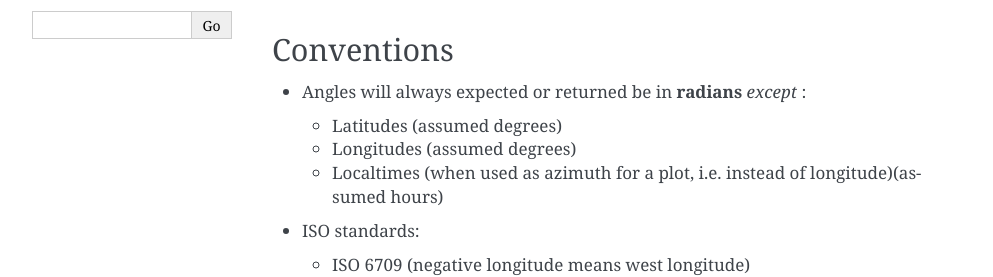
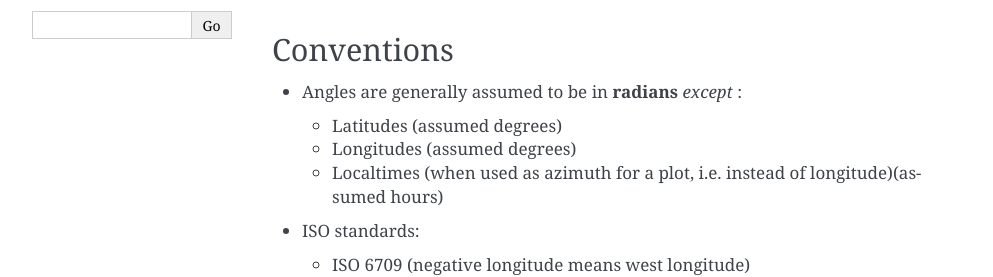
Before and after one commit to lkilcommons/geospacepy-lite, a Sphinx documentation site: the page built from docs/source/index.rst, in a window 1280 px wide. Shown: the part 321-598 px from the top of the page, without its empty margins (148-1141 px from the left). Built offline with Sphinx 7.4.7, drawn with Linux system fonts in a browser that asks for light colours.

Commit message:
Add contribution to docs frontpage

```diff
--- a/docs/source/index.rst
+++ b/docs/source/index.rst
@@ -14,7 +14,7 @@ The dependacies of the package are limited to the core scientific python package
 Conventions
 -----------
 
-- Angles will always expected or returned be in **radians** *except* :
+- Angles are generally assumed to be in **radians** *except* :
 
   * Latitudes (assumed degrees)
   * Longitudes (assumed degrees)
```
